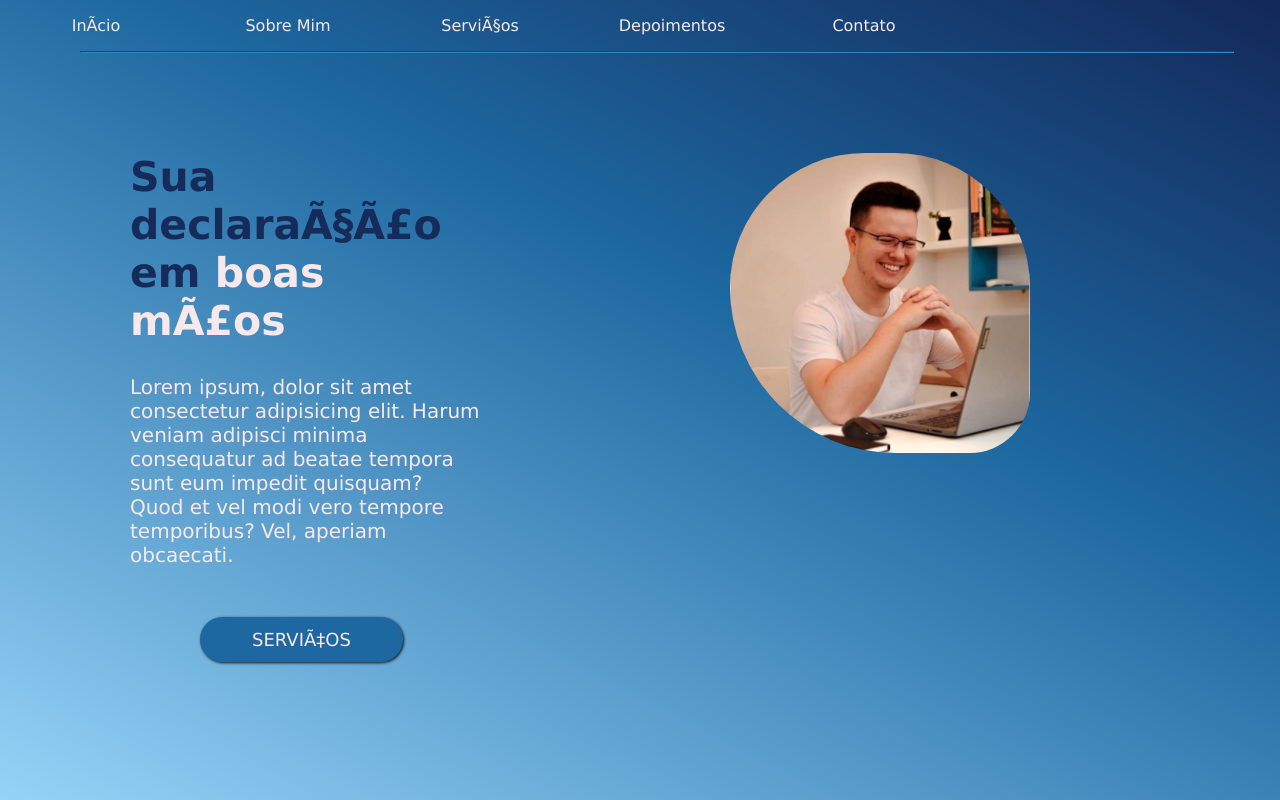
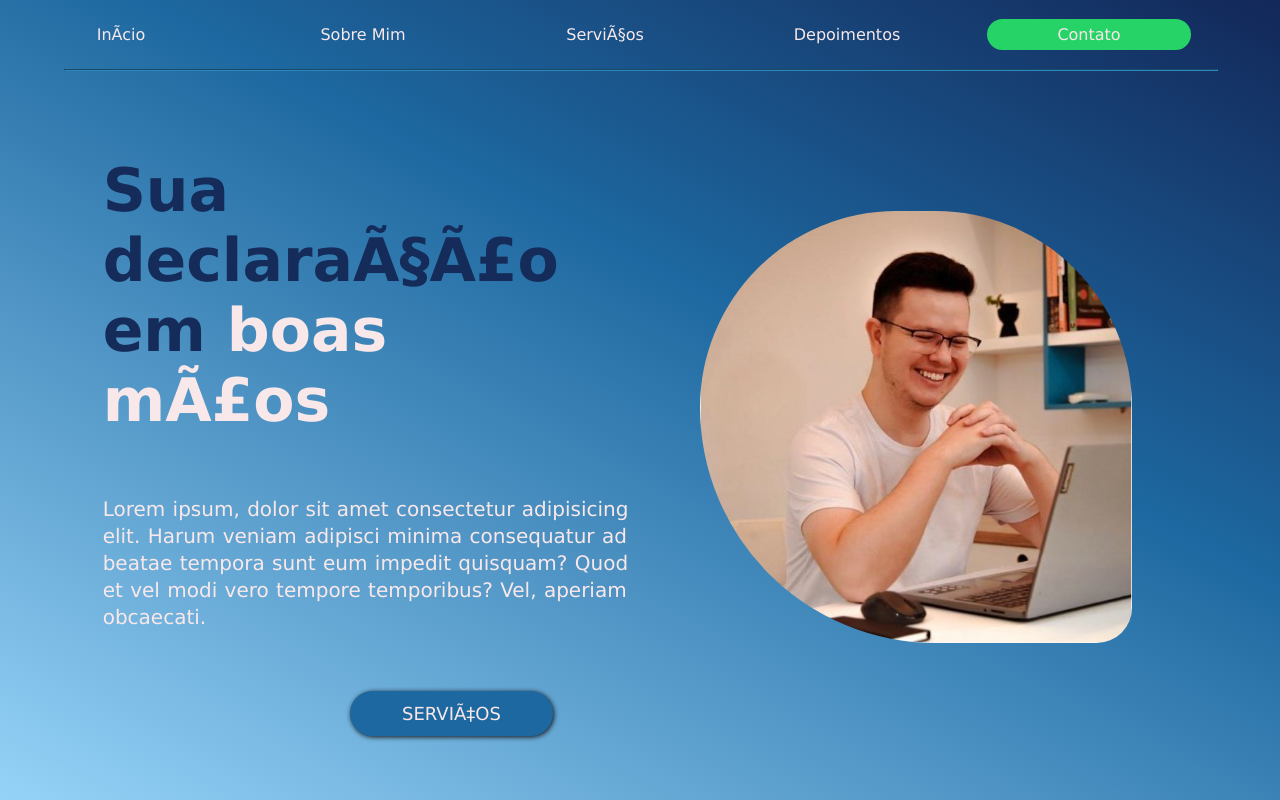
Before and after one commit to icarso/projetoContadorTom, a plain HTML site: page index.html in a window 1280 px wide. Shown: the top 800 px of the page. Drawn offline with Linux system fonts and the light colour scheme.

Commit message:
Atualização da Página Principal
Atualização da Página Principal

```diff
--- a/style.css
+++ b/style.css
@@ -21,25 +21,6 @@ body{
     height: 100vh;
 }
 
-.menu a{
-    padding: 5px;
-    margin: 11px;
-    text-align: center;
-    color: #F9E8EA;
-    text-decoration: none;
-    display: inline-block;
-    font-size: 16px;
-    width: 160px;
-    transition: all 0.5s;
-}
-
-.menu a:hover{
-    color:#13295b;
-    background-color: #96d3f8;
-    box-shadow: 0px 0px 10px  #F9E8EA;
-    border-radius: 50px;
-}
-
 ul{
     list-style-type: none;
 }
@@ -47,42 +28,73 @@ ul{
 li{
     float: left;
 }
+.menu a {
+    padding: 6px;
+    margin: 19px;
+    text-align: center;
+    color: #F9E8EA;
+    text-decoration: none;
+    display: inline-block;
+    font-size: 16px;
+    width: 15vw;
+    transition: all 0.5s;
+    border-radius: 50px;
+}
+
+.menu a:hover{
+    color:#13295b;
+    background-color: #96d3f8;
+    box-shadow: 0px 0px 10px  #F9E8EA;
+}
+
+#button_whatsapp{
+    background-color: #25D366;
+}
+
+#button_whatsapp:hover{
+    color: #F9E8EA;
+}
+
 
 hr {
-    margin: 5em;
+    margin: 4em;
     width: 90%;
     border-color: #2C88BC;
 }
-
-.mainPage{
+.mainPage {
     display: grid;
     grid-template-columns: repeat(2, auto);
+    justify-items: center;
+    align-items: center;
+    justify-content: space-evenly;
 }
 
-.texto{
+.texto {
     display: inline;
     color: #152B59;
     margin-top: 20px;
-    margin-left: 130px;
-    width: 350px;
+    margin-left: 35px;
+    width: 530px;
 }
 
-h1{
-    font-size: 41px;
-    margin-bottom: 30px;
+h1 {
+    font-size: 60px;
+    margin-bottom: 61px;
 }
 
 #boas_maos{
     color: #F9E8EA;
 }
 
-.paragrafo{
-    color:#F9E8EA;
+.paragrafo {
+    color: #F9E8EA;
     font-size: 20px;
-    margin-bottom: 50px;
+    line-height: 27px;
+    word-spacing: 1px;
+    margin-bottom: 60px;
 }
 
-#button_servicos{
+#button_servicos {
     padding: 10px 50px;
     text-align: center;
     text-decoration: none;
@@ -90,17 +102,23 @@ h1{
     background-color: #1d68a0;
     font-size: 18px;
     border: 2px solid #1d68a0;
-    box-shadow: 1px 1px 3px #131012;
-    border-radius: 50px;
+    box-shadow: 1px 1px 5px 0px #131012;
+    border-radius: 25px;
     position: absolute;
-    left: 200px;
+    left: 350px;
+    transition: all 0.2s;
 }
 
-#foto{
-    width: 300px;
-    border-radius: 250px 250px 130px 300px;
-    padding: 20px;
-    margin-bottom: 30px;
+#button_servicos:hover {
+    background-color: #2C88BC;
+    border: 2px solid #2C88BC;
+}
+
+#foto {
+    width: 432px;
+    border-radius: 250px 250px 45px 300px;
+    margin-right: 80px;
+    margin-top: 32px;
 }
 
 .sobre_mim{
```
